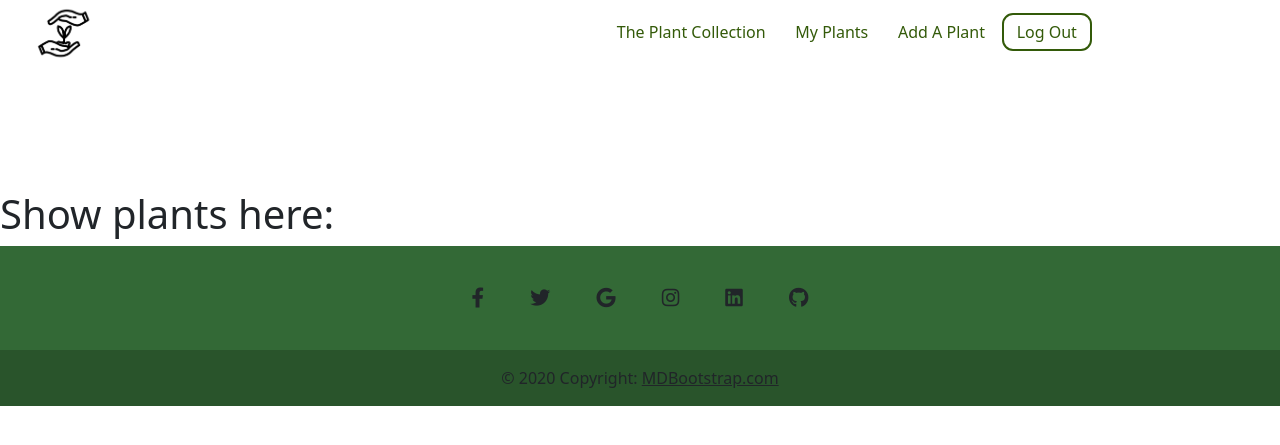
After one commit to leda84/plant-collection-flask, a Flask app: page /myplants in a window 1280 px wide. The commit adds this page. Shown: the top 445 px of the page. Run offline with Flask 2, Linux system fonts and the light colour scheme; the visitor is signed in with stand-in values (Sample User, id 1); some libraries are stand-ins or nearby versions.

Commit message:
created endpoint and template for My Plants option

```diff
--- /dev/null
+++ b/plant_collection/authentication/auth_templates/show_all.html
@@ -0,0 +1,5 @@
+{% extends 'base.html' %}
+
+{% block content %}
+<h1>Show plants here:</h1>
+{% endblock content %}
--- a/plant_collection/authentication/routes.py
+++ b/plant_collection/authentication/routes.py
@@ -90,3 +90,17 @@ def create():
         raise Exception('Invalid Form Data: Please check your info...')
 
     return render_template('create.html', form = form)
+
+
+# Endpoint Route and Function to retrieve all plants
+# try adding methods to update and delete at this endpoint
+        # using the try/ if statement kinda like create function
+@auth.route('/myplants', methods=['GET'])
+@login_required
+def get_myplants():
+
+    return render_template('show_all.html')
+    # owner = current_user_token.token
+    # plants = Plant.query.filter_by(user_token = owner).all()
+    # response = plants_schema.dump(plants)
+    # return jsonify(response)
--- a/plant_collection/templates/base.html
+++ b/plant_collection/templates/base.html
@@ -29,7 +29,7 @@
 
 
         {% if current_user.is_authenticated %}
-        <a href="{{ url_for('site.profile') }}">
+        <a href="{{ url_for('auth.get_myplants') }}">
           <li>My Plants</li>
         </a>
 
```
